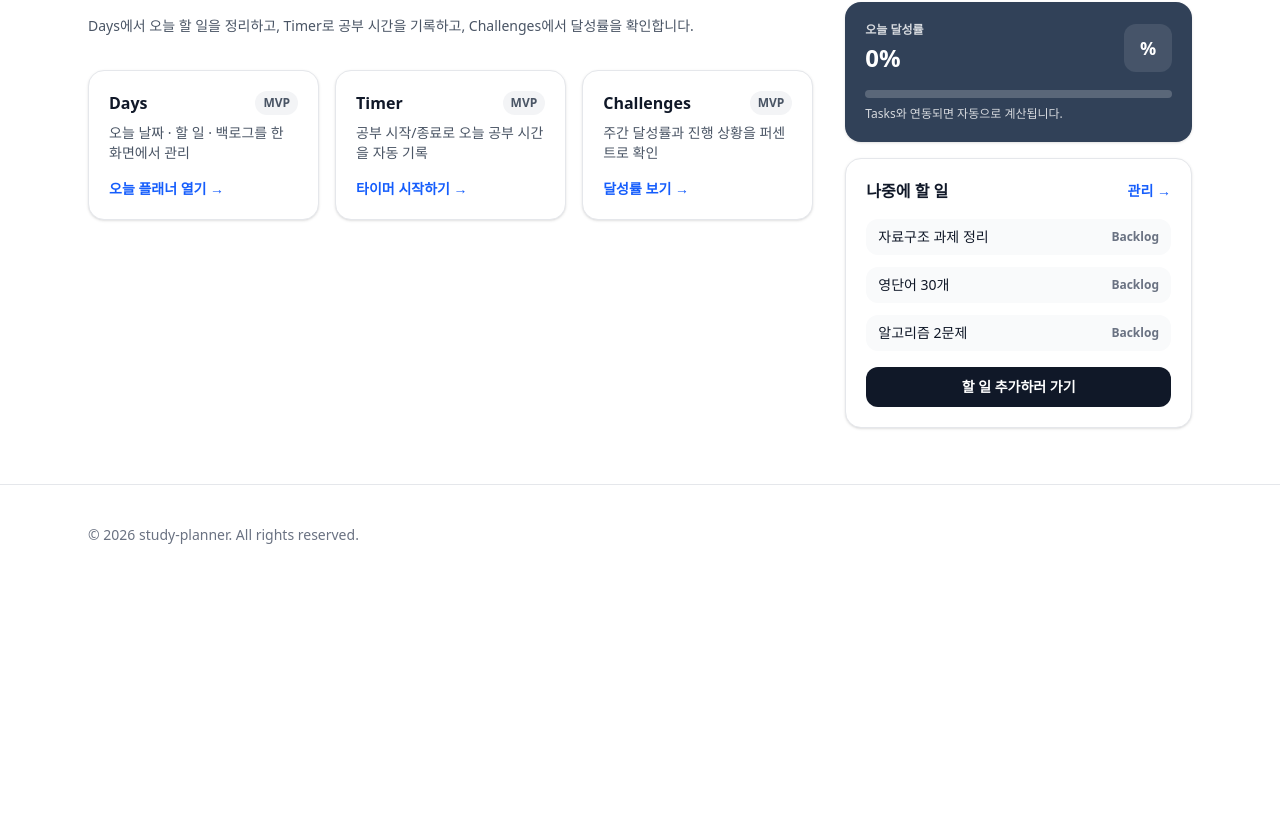
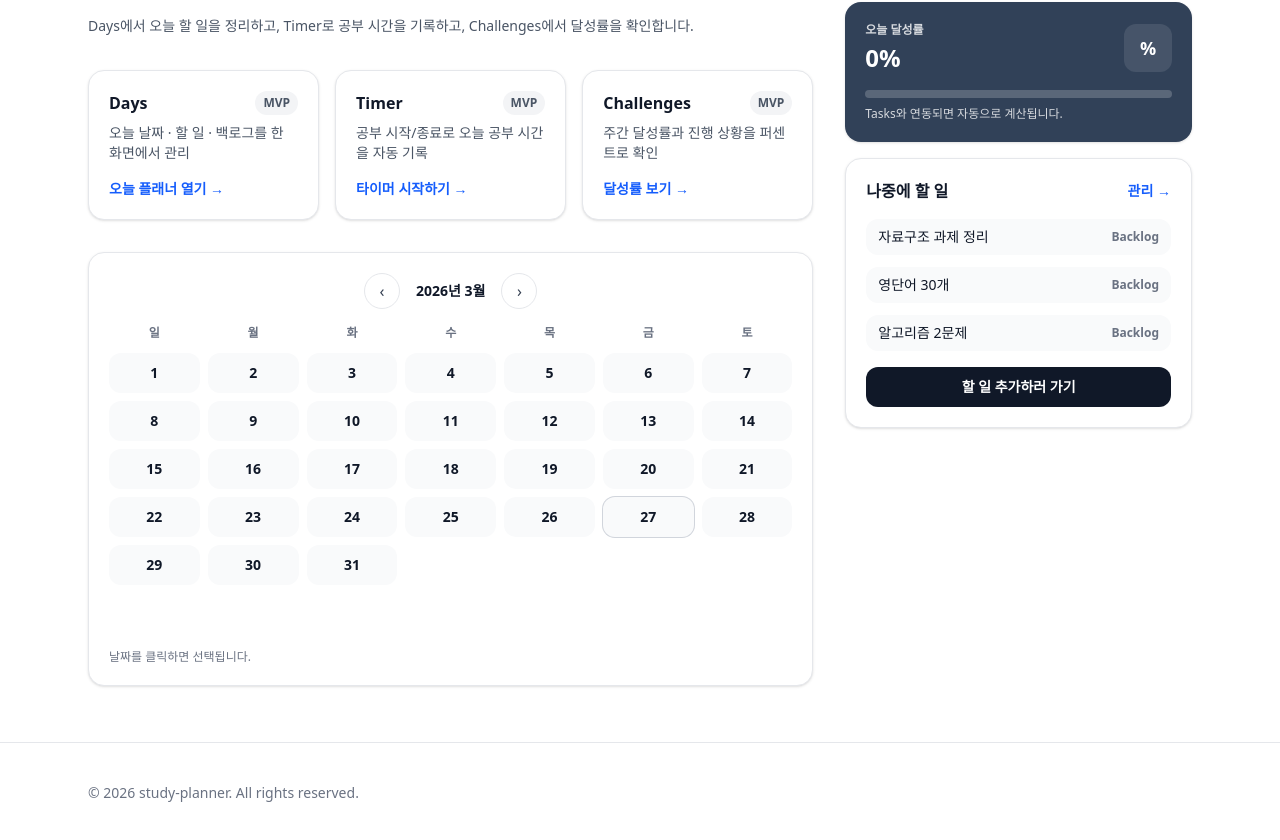
Before and after one commit to woojaemin0106/study-planner, a React (Vite) app: page / in a window 1280 px wide. Shown: the part 590-1430 px from the top of the page. Before the commit the page ends 1175 px from the top, so only its background shows below. Built offline with nearby package versions, Linux system fonts and the light colour scheme.

Commit message:
feat:MonthCalendar.jsx 작성 밑 메인페이지 추가

```diff
--- /dev/null
+++ b/src/components/MonthCalendar.jsx
@@ -0,0 +1,131 @@
+import React, { useState, useMemo } from "react";
+
+const WEEK = ["일", "월", "화", "수", "목", "금", "토"];
+
+function pad2(n) {
+  return string(n).padStart(2, "0");
+}
+
+function toISODate(date) {
+  return `${d.getFullYear()}-${pad2(d.getMonth() + 1)}-${pad2(d.getDate())}`;
+}
+
+function isSameDay(a, b) {
+  if (!a || !b) return false;
+  return (
+    a.getFullYear() === b.getFullYear() &&
+    a.getMonth() === b.getMonth() &&
+    a.getDate() === b.getDate()
+  );
+}
+function MonthCalendar({ initialMonth, onSelectDate }) {
+  const today = new Date();
+  const [viewMonth, setViewMonth] = useState(() => initialMonth ?? new Date());
+  const [selected, setSelected] = useState(() => null);
+
+  const { year, monthIndex, monthLabel, days } = useMemo(() => {
+    const y = viewMonth.getFullYear();
+    const m = viewMonth.getMonth();
+
+    const first = new Date(y, m, 1);
+    const last = new Date(y, m + 1, 0);
+    const startDay = first.getDay();
+    const totalDays = last.getDate();
+
+    const cells = [];
+    for (let i = 0; i < 42; i++) {
+      const dayNum = i - startDay + 1;
+      const inMonth = dayNum >= 1 && dayNum <= totalDays;
+      const dateObj = inMonth ? new Date(y, m, dayNum) : null;
+      cells.push({ inMonth, dateObj, dayNum: inMonth ? dayNum : null });
+    }
+
+    const label = `${y}년 ${m + 1}월`;
+    return { year: y, monthIndex: m, monthLabel: label, days: cells };
+  }, [viewMonth]);
+
+  const goPrev = () => {
+    setViewMonth(
+      (prev) => new Date(prev.getFullYear(), prev.getMonth() - 1, 1)
+    );
+  };
+  const goNext = () => {
+    setViewMonth(
+      (prev) => new Date(prev.getFullYear(), prev.getMonth() + 1, 1)
+    );
+  };
+  const handleClick = (cell) => {
+    if (cell.inMonth) return;
+    setSelected(cell.dateObj);
+    const iso = toISODate(cell.dateObj);
+    onSelectDate?.(cell.dateObj, iso);
+  };
+  return (
+    <div className="rounded-2xl border border-gray-200 bg-white p-5 shadow-sm">
+      {/* header */}
+      <div className="flex items-center justify-center gap-4">
+        <button
+          type="button"
+          onClick={goPrev}
+          className="grid h-9 w-9 place-items-center rounded-full border border-gray-200 bg-white text-gray-700 hover:bg-gray-50 active:scale-[0.99]"
+          aria-label="prev month"
+        >
+          ‹
+        </button>
+
+        <div className="text-sm font-extrabold text-gray-900">{monthLabel}</div>
+
+        <button
+          type="button"
+          onClick={goNext}
+          className="grid h-9 w-9 place-items-center rounded-full border border-gray-200 bg-white text-gray-700 hover:bg-gray-50 active:scale-[0.99]"
+          aria-label="next month"
+        >
+          ›
+        </button>
+      </div>
+
+      {/* weekday */}
+      <div className="mt-4 grid grid-cols-7 gap-2">
+        {WEEK.map((w) => (
+          <div key={w} className="text-center text-xs font-bold text-gray-500">
+            {w}
+          </div>
+        ))}
+      </div>
+
+      {/* grid */}
+      <div className="mt-3 grid grid-cols-7 gap-2">
+        {days.map((cell, idx) => {
+          const isToday = cell.inMonth && isSameDay(cell.dateObj, today);
+          const isSelected = cell.inMonth && isSameDay(cell.dateObj, selected);
+
+          return (
+            <button
+              key={idx}
+              type="button"
+              onClick={() => handleClick(cell)}
+              disabled={!cell.inMonth}
+              className={[
+                "h-10 rounded-xl text-sm font-semibold transition",
+                cell.inMonth
+                  ? "bg-gray-50 text-gray-900 hover:bg-gray-100 active:scale-[0.99]"
+                  : "bg-transparent text-gray-300 cursor-default",
+                isToday ? "ring-1 ring-gray-300" : "",
+                isSelected ? "bg-blue-600 text-white hover:bg-blue-700" : "",
+              ].join(" ")}
+            >
+              {cell.dayNum ?? ""}
+            </button>
+          );
+        })}
+      </div>
+
+      {/* footer hint */}
+      <div className="mt-4 text-xs text-gray-500">
+        날짜를 클릭하면 선택됩니다.
+      </div>
+    </div>
+  );
+}
+export default MonthCalendar;
--- a/src/pages/MainPage.jsx
+++ b/src/pages/MainPage.jsx
@@ -1,7 +1,9 @@
 import React from "react";
-import { Link } from "react-router-dom";
+import { Link, useNavigate } from "react-router-dom";
+import MonthCalendar from "../components/MonthCalendar";
 
 export default function MainPage() {
+  const navigate = useNavigate();
   const quickLinks = [
     {
       title: "Days",
@@ -105,6 +107,13 @@ export default function MainPage() {
                 </Link>
               ))}
             </div>
+            <div className="mt-8">
+              <MonthCalendar
+                onSelectDate={(dateObj, iso) => {
+                  navigate("/Days/daily", { state: { dateISO: iso } });
+                }}
+              />
+            </div>
           </div>
 
           {/* Right widgets (placeholder cards like your screenshot) */}
```
